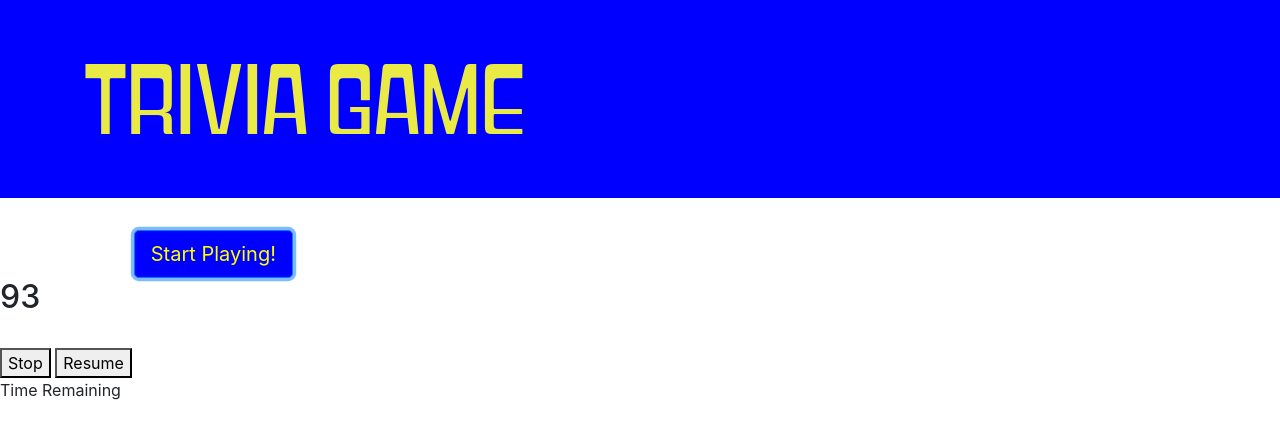
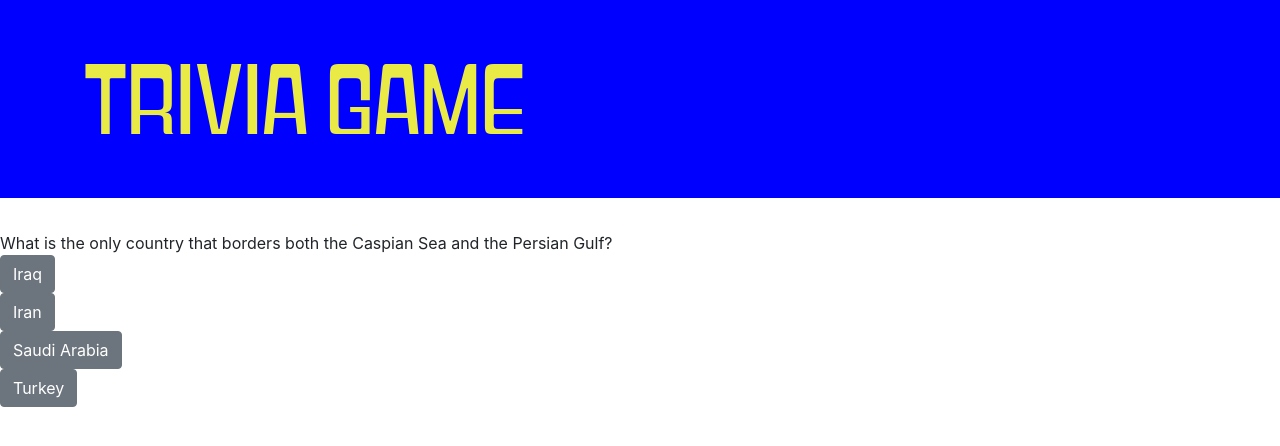
Before and after one commit to tonychiesa92/TriviaGame, a plain HTML site: page index.html in a window 1280 px wide. Both pictures are taken after a click on the button "Start Playing!". Drawn offline with nearby package versions, Linux system fonts and the light colour scheme.

Commit message:
after clicking start button first question and answers will appear

```diff
--- a/assets/javascript/app.js
+++ b/assets/javascript/app.js
@@ -1,53 +1,55 @@
-var number = 100;
+// set variables
+var countDown = "";
+var currentQuestion = "";
+var currentChoices = "";
+var pointer = 0;
+var panel = $("#current-choices");
 
-//  Variable that will hold our interval ID when we execute
-//  the "run" function
-var intervalId;
-
-//  When the stop button gets clicked, run the stop function.
-$("#stop").on("click", stop);
-
-//  When the resume button gets clicked, execute the run function.
-$("#resume").on("click", run);
-
-//  The run function sets an interval
-//  that runs the decrement function once a second.
-//  *****BUG FIX********
-//  Clearing the intervalId prior to setting our new intervalId will not allow multiple instances.
-function run() {
-  clearInterval(intervalId);
-  intervalId = setInterval(decrement, 1000);
-}
-
-//  The decrement function.
-function decrement() {
-
-  //  Decrease number by one.
-  number--;
-
-  //  Show the number in the #show-number tag.
-  $("#show-number").html("<h2>" + number + "</h2>");
+// $("#count-down").text(countDown);
+// $("#current-question").text(currentQuestion);
+// $("#current-choices").text(currentChoices);
 
 
-  //  Once number hits zero...
-  if (number === 0) {
 
-    //  ...run the stop function.
-    stop();
 
-    //  Alert the user that time is up.
-    alert("Time Up!");
-  }
+var questions = [{
+    question: "What is the only country that borders both the Caspian Sea and the Persian Gulf?",
+    answer: ["Iraq", "Iran", "Saudi Arabia", "Turkey"],
+    correctAnswer: "Iran"
+}, {
+    question: "The invasion of Fort Sumter was part of which war?",
+    answer: ["French & Indian War", "American Revolutionary War", "American Civil War", "Spanish-American War"],
+    correctAnswer: "American Civil War"
+}, {
+    question: "What city is the capital of North Dakota?",
+    answer: ["Fargo", "Grand Forks", "Pierre", "Bismark"],
+    correctAnswer: "Bismark"
+}];
+
+$("#start-button").on("click", function () {
+    $(this).hide();
+    game.displayQuestion(pointer);
+    game.displayChoices(pointer);
+});
+
+
+var game = {
+    wins: 0,
+    losses: 0,
+
+    displayQuestion: function (pointer) {
+        currentQuestion = questions[pointer].question;
+        $("#current-question").text(currentQuestion);
+    },
+    displayChoices: function (pointer) {
+        for (var i = 0; i < questions[pointer].answer.length; i++) {
+            var test = questions[pointer].answer[i];
+            panel.append("<button type='button' class='btn btn-secondary'>" + test + "</button><br>");
+
+        }
+
+    },
+    timer: function () {
+
+    },
 }
-
-//  The stop function
-function stop() {
-
-  //  Clears our intervalId
-  //  We just pass the name of the interval
-  //  to the clearInterval function.
-  clearInterval(intervalId);
-}
-
-//  Execute the run function.
-run();
--- a/index.html
+++ b/index.html
@@ -33,17 +33,12 @@
     </div>
 
     <div class="col-md-4 text-center">
-        <button type="button" class="btn btn-primary btn-lg">Start Playing!</button>
+        <button type="button" class="btn btn-primary btn-lg" id="start-button">Start Playing!</button>
     </div>
 
-    <div id="show-number"></div>
-
-    <br>
-
-    <button id="stop">Stop</button>
-    <button id="resume">Resume</button>
-
-    <div class="countdown">Time Remaining</div>
+    <div id="count-down"></div>
+    <div id="current-question"></div>
+    <div id="current-choices"></div>
 
 
     <script src="assets/javascript/app.js" async defer></script>
```
